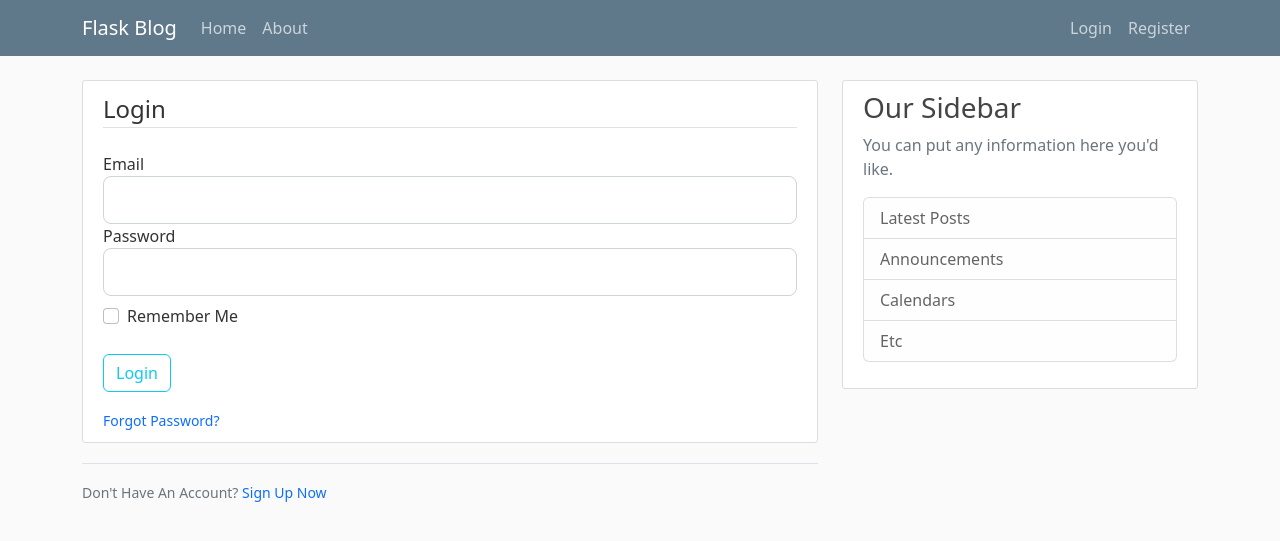
After one commit to flynnsol/FlaskTest, a Flask app: page /login in a window 1280 px wide. The commit adds this page. Shown: the top 541 px of the page. Run offline with Flask 2, Linux system fonts and the light colour scheme.

Commit message:
Login page finished

```diff
--- a/flaskblog.py
+++ b/flaskblog.py
@@ -1,5 +1,8 @@
-from flask import Flask, render_template, url_for
+from flask import Flask, render_template, url_for, flash, redirect
+from forms import RegistrationForm, LoginForm
 app = Flask(__name__)
+
+app.config['SECRET_KEY'] = 'e8c2a10d3f5a80f93195b970be4a6242'
 
 posts = [
     {
@@ -15,6 +18,8 @@ posts = [
         'date_posted': 'February 1, 2023'
     },
 ]
+
+
 @app.route("/")
 @app.route("/home")
 def home():
@@ -25,5 +30,26 @@ def about():
     return render_template('about.html', title='About')
 
 
+@app.route("/register", methods=['GET', 'POST'])
+def register():
+    form = RegistrationForm()
+    if form.validate_on_submit():
+        flash(f'Account created for {form.username.data}!', 'success')
+        return redirect(url_for('home'))
+    return render_template('register.html', title='Register', form=form)
+
+
+@app.route("/login", methods=['GET', 'POST'])
+def login():
+    form = LoginForm()
+    if form.validate_on_submit():
+        if form.email.data == 'admin@blog.com' and form.password.data == 'password':
+            flash('Login Successful!', 'success')
+            return redirect(url_for('home'))
+        else:
+            flash('Login Unsuccessful. Please check username and password', 'danger')
+    return render_template('login.html', title='Login', form=form)
+
+
 if __name__ == '__main__':
     app.run(debug=True)
--- /dev/null
+++ b/forms.py
@@ -0,0 +1,20 @@
+from flask_wtf import FlaskForm
+from wtforms import StringField, PasswordField, SubmitField, BooleanField
+from wtforms.validators import DataRequired, Length, Email, EqualTo
+
+
+class RegistrationForm(FlaskForm):
+    username = StringField('Username', validators=[DataRequired(), Length(2, 20)])
+    email = StringField('Email', validators=[DataRequired(), Email()])
+    password = PasswordField('Password', validators=[DataRequired(), Length(8)])
+    confirm_password = PasswordField('Confirm Password', validators=[DataRequired(), Length(8), EqualTo('password')])
+
+    submit = SubmitField('Sign Up')
+
+
+class LoginForm(FlaskForm):
+    email = StringField('Email', validators=[DataRequired(), Email()])
+    password = PasswordField('Password', validators=[DataRequired(), Length(8)])
+    remember = BooleanField('Remember Me')
+
+    submit = SubmitField('Login')
--- a/static/main.css
+++ b/static/main.css
@@ -2,6 +2,10 @@ body {
   background: #fafafa;
   color: #333333;
   margin-top: 5rem;
+}
+
+a {
+    text-decoration: none;
 }
 
 h1, h2, h3, h4, h5, h6 {
@@ -26,7 +30,7 @@ h1, h2, h3, h4, h5, h6 {
 
 .author-link {
     text-decoration: none;
-    transition: 0.15s ease all;
+    transition: 0.15s ease color;
 }
 
 .content-section {
@@ -40,7 +44,7 @@ h1, h2, h3, h4, h5, h6 {
 .article-title {
   color: #444444;
   text-decoration: none;
-  transition: 0.15s ease all;
+  transition: 0.15s ease color;
 }
 
 a.article-title:hover {
--- a/templates/layout.html
+++ b/templates/layout.html
@@ -24,13 +24,13 @@
                     </button>
                     <div class="collapse navbar-collapse" id="navbarToggle">
                         <div class="navbar-nav mr-auto">
-                            <a class="nav-item nav-link" href="/">Home</a>
-                            <a class="nav-item nav-link" href="/about">About</a>
+                            <a class="nav-item nav-link" href="{{ url_for('home') }}">Home</a>
+                            <a class="nav-item nav-link" href="{{ url_for('about') }}">About</a>
                         </div>
                         <!-- Right Side -->
                         <div class="navbar-nav ms-auto">
-                            <a class="nav-item nav-link" href="/login">Login</a>
-                            <a class="nav-item nav-link" href="/register">Register</a>
+                            <a class="nav-item nav-link" href="{{ url_for('login') }}">Login</a>
+                            <a class="nav-item nav-link" href="{{ url_for('register') }}">Register</a>
                         </div>
                     </div>
                 </div>
@@ -39,17 +39,26 @@
         <main role="main" class="container">
             <div class="row">
                 <div class="col-md-8">
+                    {% with messages = get_flashed_messages(with_categories=true) %}
+                        {% if messages %}
+                            {% for category, message in messages %}
+                                <div class="alert alert-{{ category }}">
+                                    {{ message }}
+                                </div>
+                            {% endfor %}
+                        {% endif %}
+                    {% endwith %}
                     {% block content %}{% endblock %}
                 </div>
                 <div class="col-md-4">
                     <div class="content-section">
                         <h3>Our Sidebar</h3>
                         <p class="text-muted">You can put any information here you'd like.
-                            <ul>
-                                <li>Latest Posts</li>
-                                <li>Announcements</li>
-                                <li>Calendars</li>
-                                <li>Etc</li>
+                            <ul class="list-group">
+                                <li class="list-group-item list-group-item-light">Latest Posts</li>
+                                <li class="list-group-item list-group-item-light">Announcements</li>
+                                <li class="list-group-item list-group-item-light">Calendars</li>
+                                <li class="list-group-item list-group-item-light">Etc</li>
                             </ul>
                         </p>
                     </div>
--- /dev/null
+++ b/templates/login.html
@@ -0,0 +1,57 @@
+{% extends "layout.html" %}
+{% block content %}
+    <div class="content-section">
+      <form method="POST" action="">
+          {{ form.hidden_tag() }}
+          <fieldset class="form-group">
+              <legend class="border-bottom mb-4">Login</legend>
+              <div class="form-group">
+                  {{ form.email.label(class="form-control-label") }}
+
+                  {% if form.email.errors %}
+                    {{ form.email(class="form-control form-control-lg is-invalid") }}
+                    <div class="invalid-feedback">
+                        {% for error in form.email.errors %}
+                            <span>{{ error }}</span>
+                        {% endfor %}
+                    </div>
+                  {% else %}
+                    {{ form.email(class="form-control form-control-lg") }}
+                  {% endif %}
+              </div>
+              <div class="form-group">
+                  {{ form.password.label(class="form-control-label") }}
+
+                  {% if form.password.errors %}
+                    {{ form.password(class="form-control form-control-lg is-invalid") }}
+                    <div class="invalid-feedback">
+                        {% for error in form.password.errors %}
+                            <span>{{ error }}</span>
+                        {% endfor %}
+                    </div>
+                  {% else %}
+                    {{ form.password(class="form-control form-control-lg") }}
+                  {% endif %}
+              </div>
+              <div class="form-check mt-2">
+                  {{ form.remember(class="form-check-input") }}
+                  {{ form.remember.label(class="form-check-label") }}
+              </div>
+          </fieldset>
+          <div class="form-group mt-4">
+              {{ form.submit(class="btn btn-outline-info") }}
+          </div>
+          <div class="mt-3">
+              <small class="text-muted ml-2">
+                  <a href="#">Forgot Password?</a>
+              </small>
+          </div>
+      </form>
+    </div>
+    <div class="border-top pt-3">
+        <small class="text-muted">
+            Don't Have An Account?
+                <a class="ml-2" href="{{ url_for('register') }}">Sign Up Now</a>
+        </small>
+    </div>
+{% endblock content %}
```
Also changed, not shown: templates/register.html (added, +75 -0 lines).
